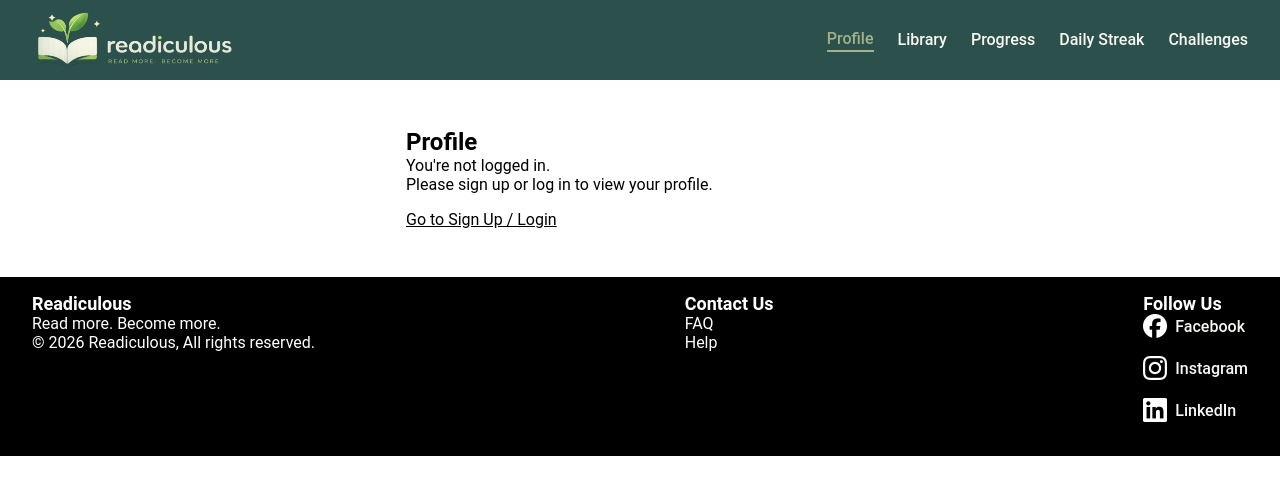
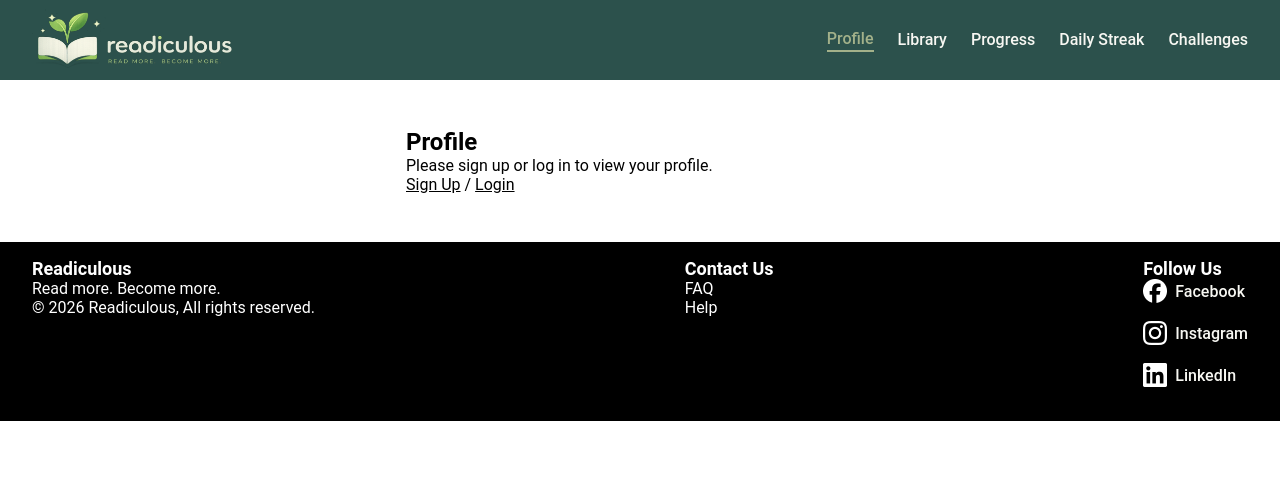
Before and after one commit to mervekindan/readiculous, a React (Vite) app in the folder app/: page /profile in a window 1280 px wide. Shown: the top 494 px of the page. Built offline with nearby package versions, Linux system fonts and the light colour scheme.

Commit message:
auth navigation from profile page

```diff
--- a/app/src/components/Auth/AuthSection.jsx
+++ b/app/src/components/Auth/AuthSection.jsx
@@ -1,17 +1,27 @@
 import { useState } from "react";
+import { useSearchParams } from "react-router-dom";
 import SignUpForm from "./SignUpForm.jsx";
 import LoginForm from "./LoginForm.jsx";
 import "./Auth.css";
 
 function AuthSection() {
-  const [activeTab, setActiveTab] = useState("signup");
+  const [searchParams, setSearchParams] = useSearchParams();
+
+  const initialTab = searchParams.get("auth") === "login" ? "login" : "signup";
+
+  const [activeTab, setActiveTab] = useState(initialTab);
+
+  function handleTabChange(tab) {
+    setActiveTab(tab);
+    setSearchParams({ auth: tab });
+  }
 
   return (
     <section className="auth-section">
       <div className="auth-tabs">
         <button
           type="button"
-          onClick={() => setActiveTab("signup")}
+          onClick={() => handleTabChange("signup")}
           className={activeTab === "signup" ? "active-tab" : ""}
         >
           Sign Up
@@ -19,7 +29,7 @@ function AuthSection() {
 
         <button
           type="button"
-          onClick={() => setActiveTab("login")}
+          onClick={() => handleTabChange("login")}
           className={activeTab === "login" ? "active-tab" : ""}
         >
           Login
--- a/app/src/components/ReadingProfile/Profile.jsx
+++ b/app/src/components/ReadingProfile/Profile.jsx
@@ -52,12 +52,13 @@ function ReadingProfile() {
     return (
       <section className="reading-profile">
         <h1>Profile</h1>
-        <p>You're not logged in.</p>
+
         <p>Please sign up or log in to view your profile.</p>
-
-        <Link to="/" className="profile-auth-link">
-          Go to Sign Up / Login
-        </Link>
+        <div className="profile-auth-actions">
+          <Link to="/?auth=signup">Sign Up</Link>
+          <span> / </span>
+          <Link to="/?auth=login">Login</Link>
+        </div>
       </section>
     );
   }
```
